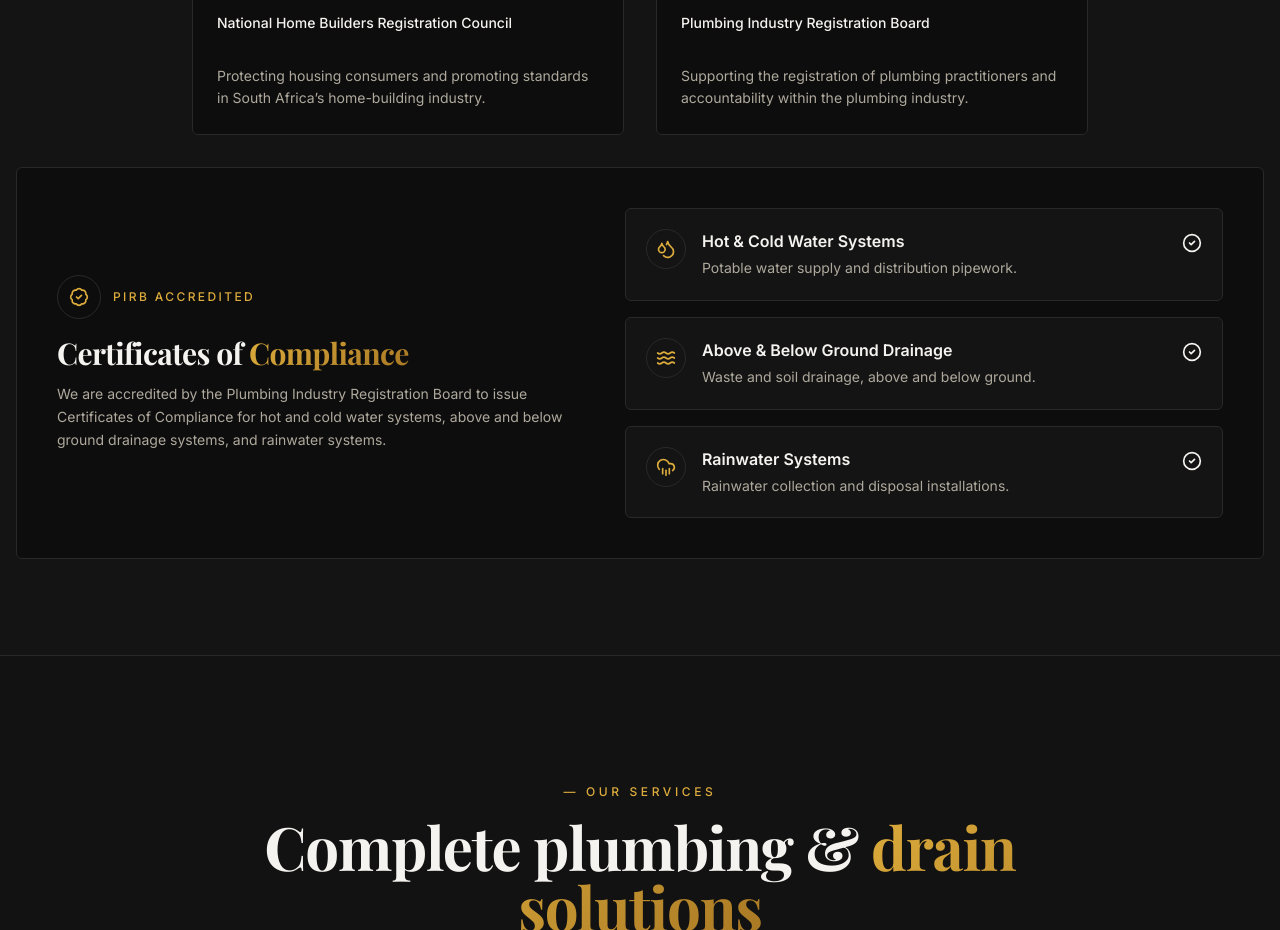
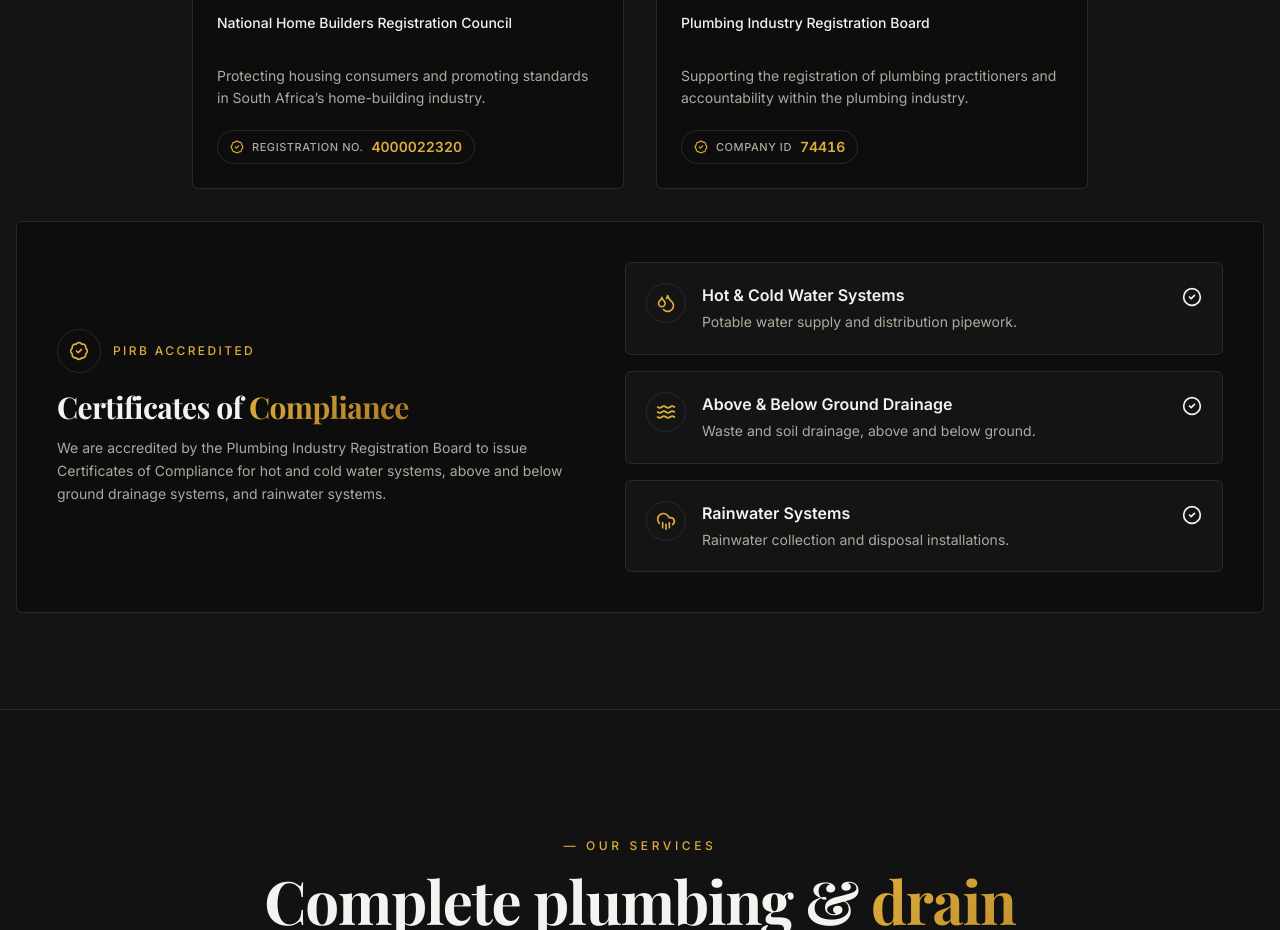
Before and after one commit to thembaaaa2666-bit/crafty-south-africa, a React (Vite) app: page / in a window 1280 px wide. Shown: the part 2400-3330 px from the top of the page. Built offline with nearby package versions, Linux system fonts and the light colour scheme; the HTML template or start-up script is replaced by a standard one.

Commit message:
Changes
Co-authored-by: thembaaaa2666-bit <244526997+thembaaaa2666-bit@users.noreply.github.com>

```diff
--- a/src/components/Accreditations.tsx
+++ b/src/components/Accreditations.tsx
@@ -3,8 +3,8 @@ import nhbrc from "@/assets/accreditation-nhbrc-clean.jpg.asset.json";
 import pirb from "@/assets/accreditation-pirb.jpg.asset.json";
 
 const accreditations = [
-  { name: "NHBRC", fullName: "National Home Builders Registration Council", logo: nhbrc.url, description: "Protecting housing consumers and promoting standards in South Africa’s home-building industry." },
-  { name: "PIRB", fullName: "Plumbing Industry Registration Board", logo: pirb.url, description: "Supporting the registration of plumbing practitioners and accountability within the plumbing industry." },
+  { name: "NHBRC", fullName: "National Home Builders Registration Council", logo: nhbrc.url, description: "Protecting housing consumers and promoting standards in South Africa’s home-building industry.", regLabel: "Registration no.", regValue: "4000022320" },
+  { name: "PIRB", fullName: "Plumbing Industry Registration Board", logo: pirb.url, description: "Supporting the registration of plumbing practitioners and accountability within the plumbing industry.", regLabel: "Company ID", regValue: "74416" },
 ];
 
 const certificates = [
@@ -32,6 +32,11 @@ const Accreditations = () => (
               <h3 className="text-gold font-display text-2xl font-bold mb-2">{item.name}</h3>
               <p className="font-medium text-sm min-h-10 mb-3">{item.fullName}</p>
               <p className="text-sm text-muted-foreground leading-relaxed">{item.description}</p>
+              <p className="mt-5 inline-flex items-center gap-2 rounded-full border border-gold/30 bg-gold/10 px-3 py-1.5">
+                <BadgeCheck className="h-3.5 w-3.5 shrink-0 text-gold" />
+                <span className="text-[11px] font-medium uppercase tracking-wider text-muted-foreground">{item.regLabel}</span>
+                <span className="text-sm font-semibold tabular-nums text-gold">{item.regValue}</span>
+              </p>
             </div>
           </article>
         ))}
```
